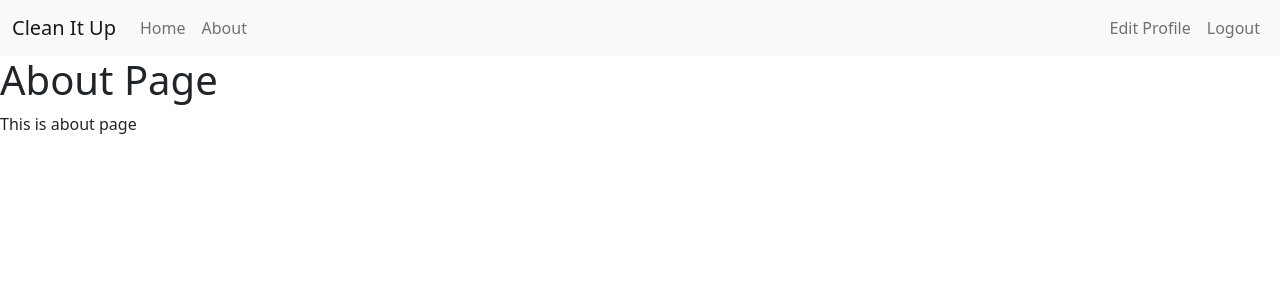
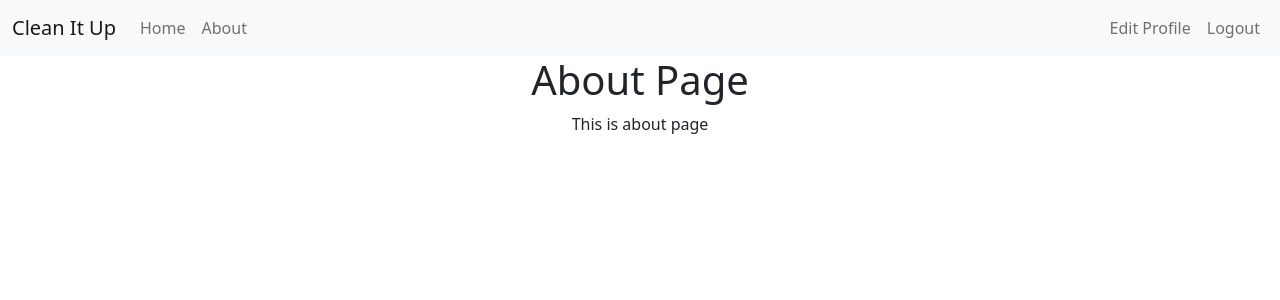
Before and after one commit to sushantbasak/Clean-It-Up, a React (Create React App) app in the folder frontend/: page /about in a window 1280 px wide. Shown: the top 300 px of the page. Built offline with nearby package versions, Linux system fonts and the light colour scheme.

Commit message:
feat: add css to views

```diff
--- /dev/null
+++ b/frontend/src/views/About/About.css
@@ -0,0 +1,3 @@
+.about {
+  text-align: center;
+}
--- a/frontend/src/views/About/About.js
+++ b/frontend/src/views/About/About.js
@@ -1,9 +1,10 @@
 import React from 'react';
 import Navbar from '../../components/Navbar/Navbar';
+import './About.css';
 
 const About = () => {
   return (
-    <div className="home">
+    <div className="about">
       <Navbar />
       <h1>About Page</h1>
       <p>This is about page</p>
--- /dev/null
+++ b/frontend/src/views/Home/Home.css
@@ -0,0 +1,3 @@
+.home {
+  text-align: center;
+}
--- a/frontend/src/views/Home/Home.js
+++ b/frontend/src/views/Home/Home.js
@@ -1,6 +1,7 @@
 import React from 'react';
 import Navbar from '../../components/Navbar/Navbar';
 import { Link } from 'react-router-dom';
+import './Home.css';
 
 const Home = () => {
   return (
--- a/frontend/src/views/UserDashboard/UserDashboard.js
+++ b/frontend/src/views/UserDashboard/UserDashboard.js
@@ -2,6 +2,7 @@ import React, { useState } from 'react';
 import Navbar from '../../components/Navbar/Navbar';
 import NewJob from '../../components/NewJob/NewJob';
 import JobList from '../../components/Jobs/JobList';
+import './UserDashboard.css';
 
 const UserDashboard = () => {
   const [jobs, setJobs] = useState([
```
Also changed, not shown: frontend/src/views/UserDashboard/UserDashboard.css (added).
